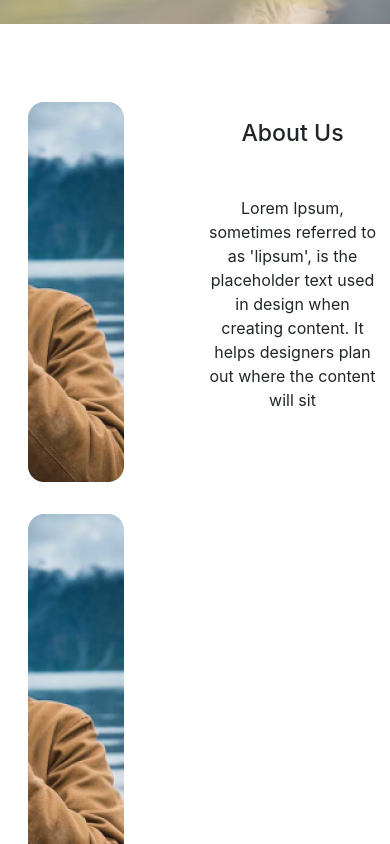
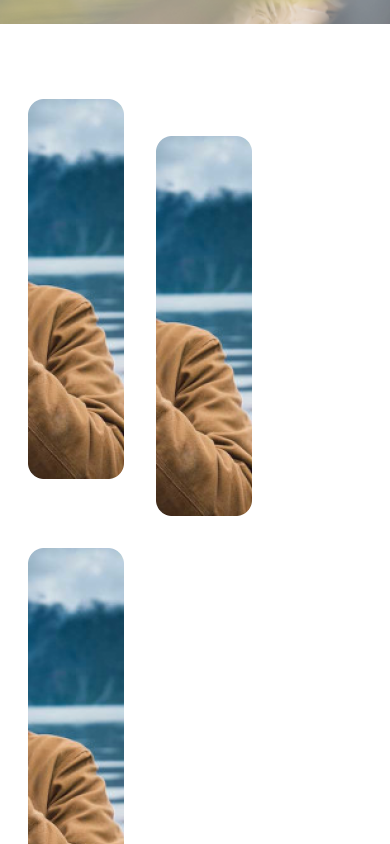
Before and after one commit to tawsifhye/p-frontend-assessment, a React (Create React App) app: page / in a window 390 px wide. Shown: the part 820-1664 px from the top of the page. Built offline with nearby package versions, Linux system fonts and the light colour scheme.

Commit message:
Responsive done

```diff
--- a/src/App.js
+++ b/src/App.js
@@ -1,4 +1,3 @@
-import logo from './logo.svg';
 import './App.css';
 import Home from './components/Home/Home';
 
--- a/src/components/About/About.js
+++ b/src/components/About/About.js
@@ -6,7 +6,7 @@ const About = () => {
         <>
             <div class="container pt-5">
                 <div class="row d-flex ">
-                    <div class="col-6">
+                    <div class="col-12 col-sm-12 col-md-12 col-lg-12 col-xl-6 col-xxl-6">
 
                         <img className="p-3 gallery-img1" src={image} alt="" />
 
@@ -17,8 +17,8 @@ const About = () => {
                         <img className="p-3 gallery-img3" src={image} alt="" />
 
                     </div>
-                    <div class="col-6 text-center about-us">
-                        <h3>About Us</h3>
+                    <div class="col-12 col-sm-12 col-md-12 col-lg-12 col-xl-6 col-xxl-6 text-center about-us mb-2">
+                        <h3 class="mt-5 mt-sm-5 mt-md-5 mt-lg-5 mt-xl-0 mt-xxl-0">About Us</h3>
                         <p className="mt-5">
                             Lorem Ipsum, sometimes referred to as 'lipsum', is the placeholder text used in design when creating content. It helps designers plan out where the content will sit</p>
                     </div>
--- a/src/components/Banner/Banner.js
+++ b/src/components/Banner/Banner.js
@@ -5,7 +5,7 @@ const Banner = () => {
     const settings = {
         // dots: true,
         infinite: true,
-        speed: 300,
+        speed: 500,
         autoplay: true,
         autoplaySpeed: 5000,
         slidesToShow: 1,
```
